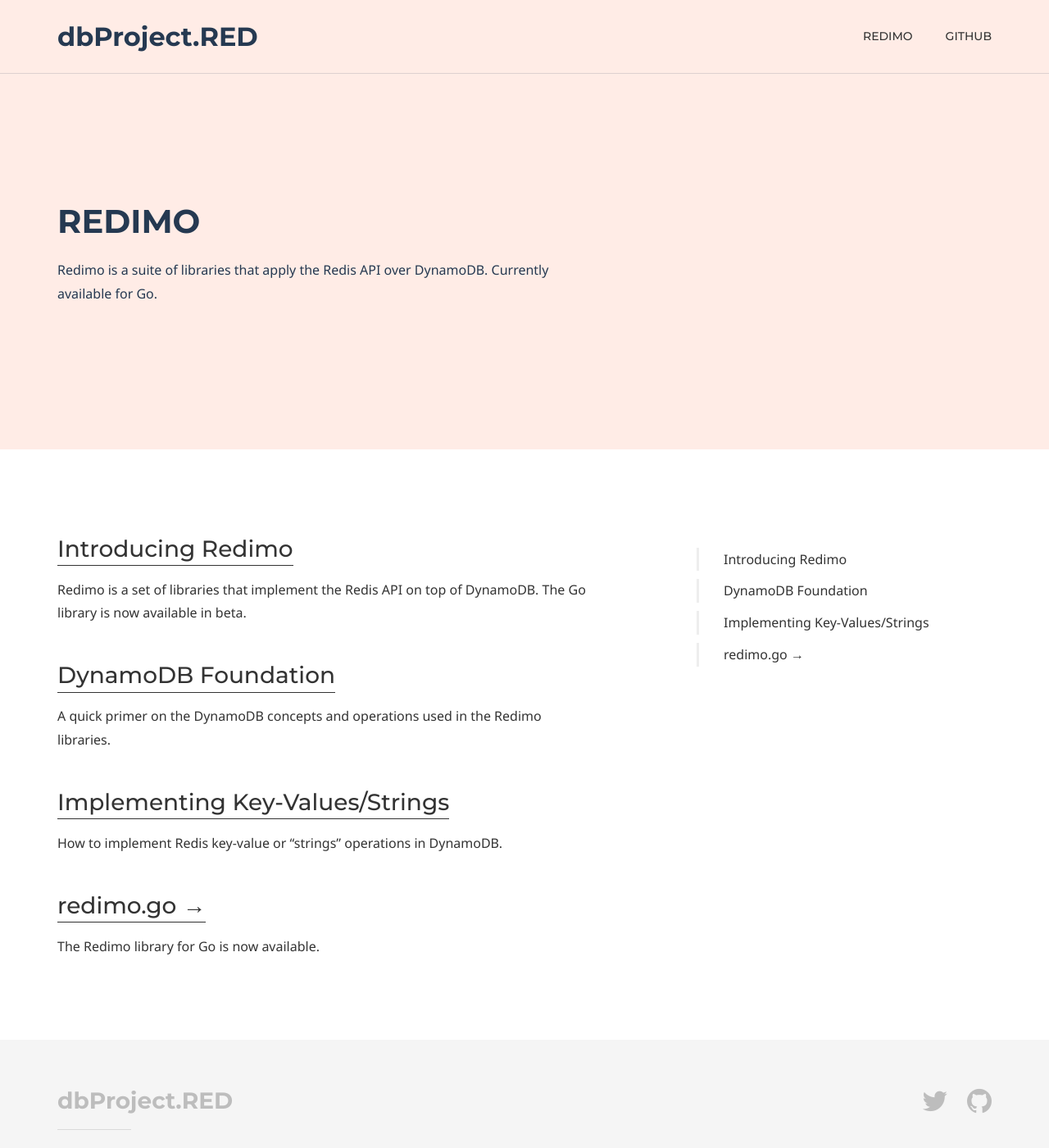
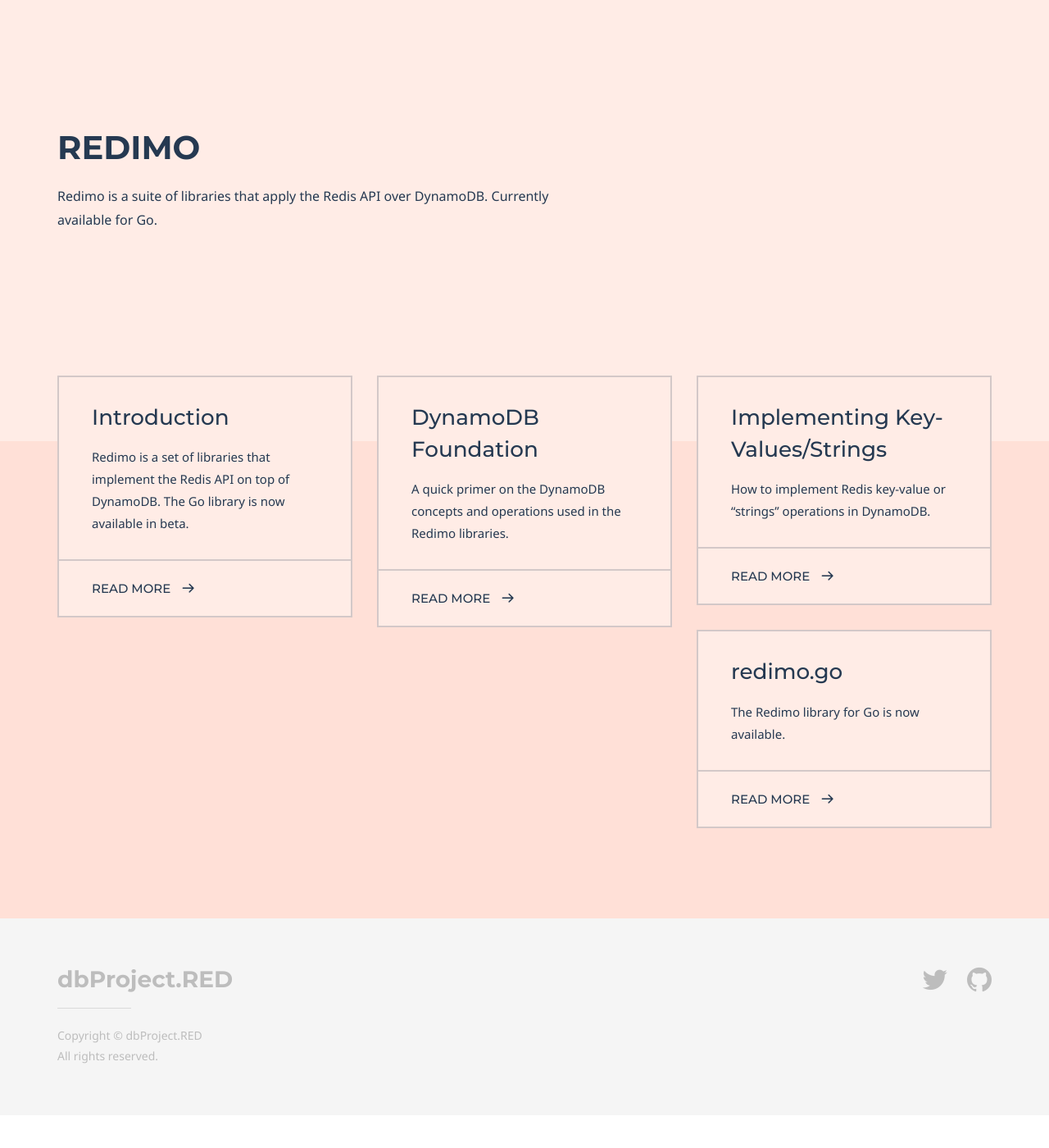
Before and after one commit to dbProjectRED/dbProjectRED.github.io, a Jekyll site: the page built from redimo/index.md, in a window 1280 px wide and 1400 px high. Shown: the whole window at 82% size. Built offline with Jekyll 4.4.1, drawn with Linux system fonts in a browser that asks for light colours; nearby versions of some CDN libraries; some web fonts are replaced; library files that are not in the unit come from our copies.

Commit message:
Switch to homepage for the Redimo index

```diff
--- a/redimo/index.md
+++ b/redimo/index.md
@@ -1,22 +1,23 @@
 ---
 title: REDIMO
 permalink: /redimo/
-layout: default
+layout: homepage
 description: Redimo is a suite of libraries that apply the Redis API over DynamoDB. Currently available for Go.
+grid_navigation:
+    - title: Introduction
+      excerpt: Redimo is a set of libraries that implement the Redis API on top of DynamoDB. The Go library is now available in beta.
+      cta: Read more
+      url: /redimo/intro/
+    - title: DynamoDB Foundation
+      excerpt: A quick primer on the DynamoDB concepts and operations used in the Redimo libraries.
+      cta: Read more
+      url: /redimo/dynamodb-foundation/
+    - title: Implementing Key-Values/Strings
+      excerpt: How to implement Redis key-value or “strings” operations in DynamoDB.
+      cta: Read more
+      url: /redimo/implementing-strings/
+    - title: redimo.go
+      excerpt: The Redimo library for Go is now available.
+      cta: Read more
+      url: https://github.com/dbProjectRED/redimo.go
 ---
-
-### [Introducing Redimo](/redimo/intro/)
-
-Redimo is a set of libraries that implement the Redis API on top of DynamoDB. The Go library is now available in beta.
-
-### [DynamoDB Foundation](/redimo/dynamodb-foundation/)
-
-A quick primer on the DynamoDB concepts and operations used in the Redimo libraries.
-
-### [Implementing Key-Values/Strings](/redimo/implementing-strings/)
-
-How to implement Redis key-value or “strings” operations in DynamoDB.
-
-### [redimo.go &rarr;](https://github.com/dbProjectRED/redimo.go)
-
-The Redimo library for Go is now available.
```
